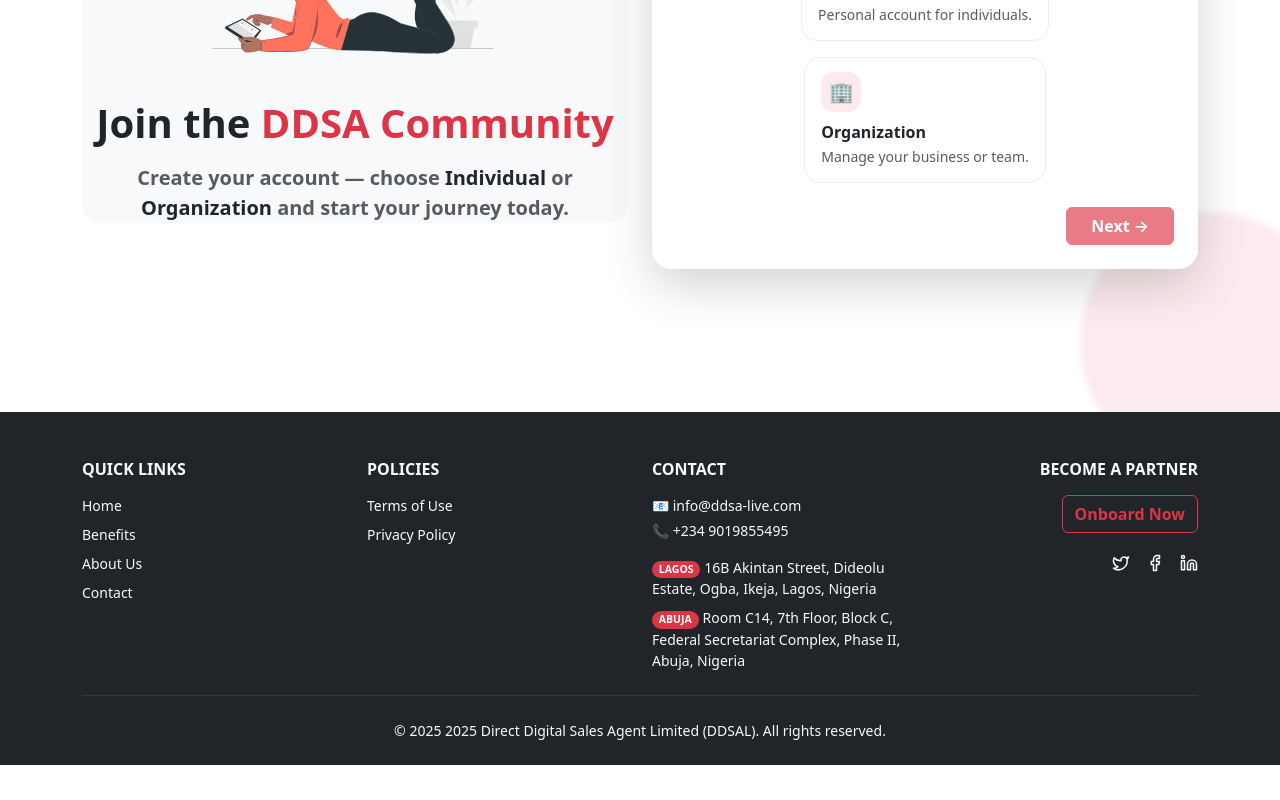
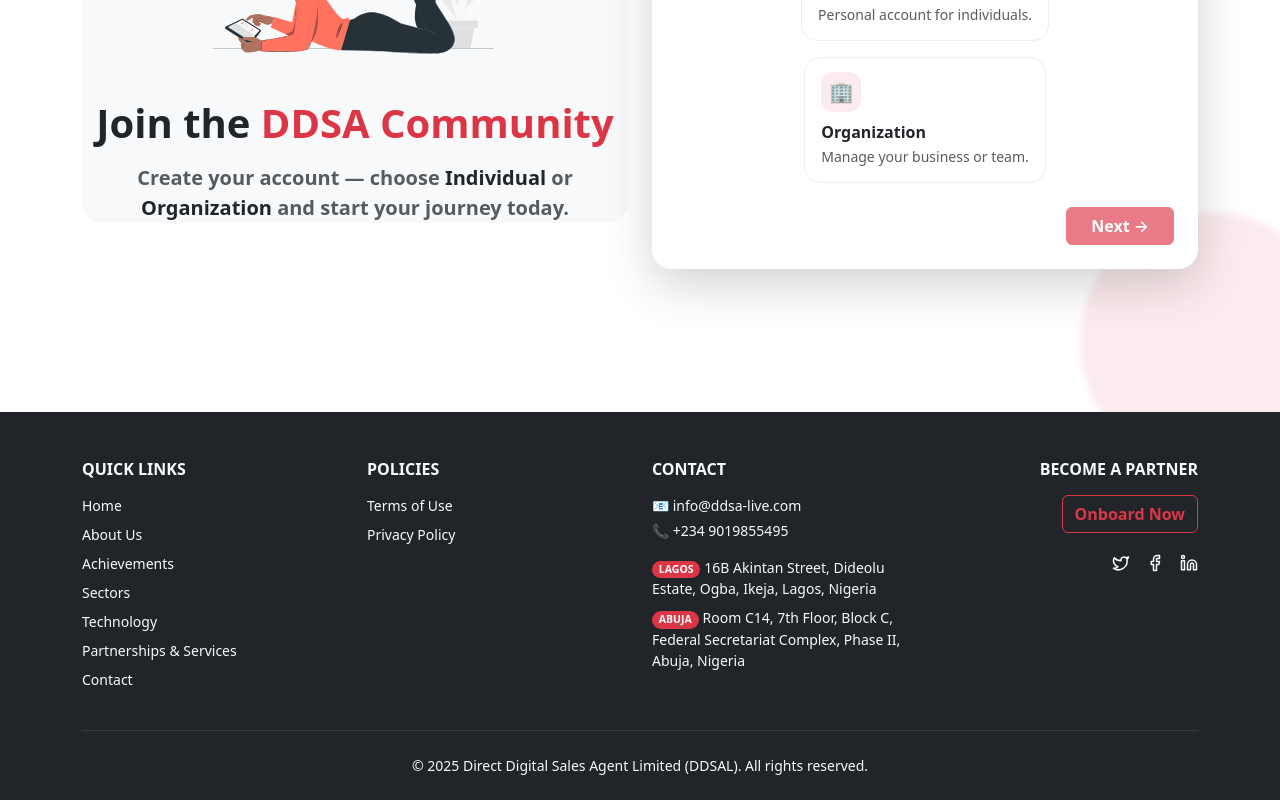
Before and after one commit to abrahamisaiah129/ddsa, a React (Vite) app in the folder ddsa-general/: page /signup in a window 1280 px wide. Shown: the part 463-1263 px from the top of the page. Before the commit the page ends 1228 px from the top, so only its background shows below. Built offline with nearby package versions, Linux system fonts and the light colour scheme.

Commit message:
And more ,and  more and  more!!!!

```diff
--- a/ddsa-general/src/components/Footer.jsx
+++ b/ddsa-general/src/components/Footer.jsx
@@ -1,5 +1,4 @@
 import { useState } from "react";
-import { Link } from "react-router-dom";
 import { Twitter, Facebook, Linkedin } from "lucide-react";
 import { Link as ScrollLink } from "react-scroll";
 // eslint-disable-next-line no-unused-vars
@@ -33,10 +32,19 @@
                 <ScrollMaybe to="home">Home</ScrollMaybe>
               </li>
               <li>
-                <ScrollMaybe to="benefits">Benefits</ScrollMaybe>
+                <ScrollMaybe to="about">About Us</ScrollMaybe>
               </li>
               <li>
-                <ScrollMaybe to="about">About Us</ScrollMaybe>
+                <ScrollMaybe to="achievements">Achievements</ScrollMaybe>
+              </li>
+              <li>
+                <ScrollMaybe to="sectors">Sectors</ScrollMaybe>
+              </li>
+              <li>
+                <ScrollMaybe to="technology">Technology</ScrollMaybe>
+              </li>
+              <li>
+                <ScrollMaybe to="services">Partnerships & Services</ScrollMaybe>
               </li>
               <li>
                 <ScrollMaybe to="contact">Contact</ScrollMaybe>
@@ -49,14 +57,14 @@
             <h6 className="text-uppercase fw-bold mb-3">Policies</h6>
             <ul className="list-unstyled small d-grid gap-2">
               <li>
-                <Link to="/terms" className="link-light text-decoration-none">
+                <a href="/terms" className="link-light text-decoration-none">
                   Terms of Use
-                </Link>
+                </a>
               </li>
               <li>
-                <Link to="/privacy" className="link-light text-decoration-none">
+                <a href="/privacy" className="link-light text-decoration-none">
                   Privacy Policy
-                </Link>
+                </a>
               </li>
             </ul>
           </div>
@@ -86,7 +94,7 @@
                 hoveredFooter === "partnerFooter"
                   ? "btn-danger text-light"
                   : "btn-outline-danger text-danger"
-              } fw-semibold mt-2`}
+              } fw-semibold mt-2 text-decoration-none`}
               onHoverStart={() => setHoveredFooter("partnerFooter")}
               onHoverEnd={() => setHoveredFooter(null)}
               whileHover={{
@@ -112,7 +120,7 @@
 
         <hr className="border-secondary my-4" />
         <p className="small text-center mb-0">
-          © {new Date().getFullYear()} 2025 Direct Digital Sales Agent Limited
+          © {new Date().getFullYear()} Direct Digital Sales Agent Limited
           (DDSAL). All rights reserved.
         </p>
       </div>
```
